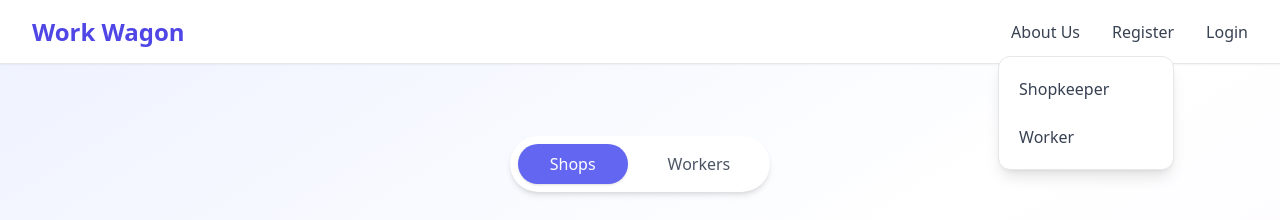
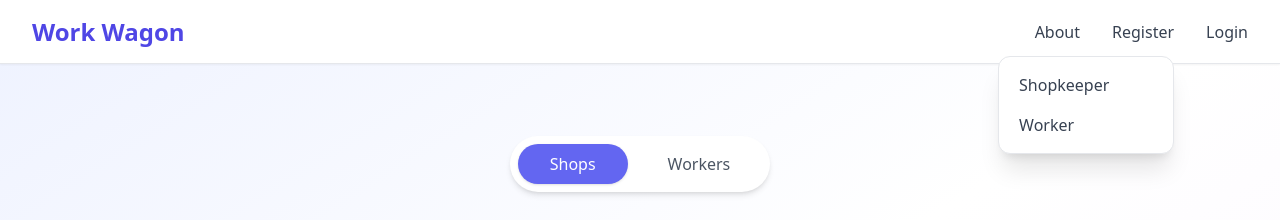
Before and after one commit to Yadhidya/Work-Wagon, a React (Vite) app in the folder frontend/: page / in a window 1280 px wide. Both pictures are taken after a click on the button "Register". Shown: the top 220 px of the page. Built offline with nearby package versions, Linux system fonts and the light colour scheme; no server answers.

Commit message:
updated frontend UI

```diff
--- a/frontend/src/components/header.jsx
+++ b/frontend/src/components/header.jsx
@@ -11,41 +11,61 @@ const Header = () => {
   const loginRef = useRef(null);
   const registerRef = useRef(null);
   const userRef = useRef(null);
+
   const navigate = useNavigate();
 
   useEffect(() => {
+
     const shop = localStorage.getItem("shop");
     const worker = localStorage.getItem("worker");
 
     if (shop) {
-      setUser({ type: "shop" });
+      const parsed = JSON.parse(shop);
+      setUser({
+        type: "shop",
+        name: parsed.shop_name
+      });
     }
 
     if (worker) {
-      setUser({ type: "worker" });
+      const parsed = JSON.parse(worker);
+      setUser({
+        type: "worker",
+        name: parsed.worker_name
+      });
     }
+
   }, []);
 
   useEffect(() => {
+
     const handleClickOutside = (event) => {
+
       if (loginRef.current && !loginRef.current.contains(event.target)) {
         setShowLogin(false);
       }
+
       if (registerRef.current && !registerRef.current.contains(event.target)) {
         setShowRegister(false);
       }
+
       if (userRef.current && !userRef.current.contains(event.target)) {
         setShowUserMenu(false);
       }
+
     };
 
     document.addEventListener("mousedown", handleClickOutside);
+
     return () => {
       document.removeEventListener("mousedown", handleClickOutside);
     };
+
   }, []);
 
   const handleLogout = async () => {
+
+    try {
 
       if (user?.type === "shop") {
         await fetch("http://localhost:8080/shop/logout", {
@@ -63,21 +83,36 @@ const Header = () => {
 
       localStorage.removeItem("shop");
       localStorage.removeItem("worker");
+
       setUser(null);
+
       navigate("/");
+
+    } catch (error) {
+      console.error(error);
+    }
+
   };
 
+  const avatarLetter = user?.name ? user.name.charAt(0).toUpperCase() : "U";
+
   return (
-    <div className="h-16 w-full bg-white border-b border-gray-200 flex justify-between items-center px-8 shadow-sm relative">
+    <header className="h-16 w-full bg-white border-b border-gray-200 flex justify-between items-center px-8 shadow-sm sticky top-0 z-50">
 
-      <Link to="/" className="text-2xl font-bold text-indigo-600">
+      <Link
+        to="/"
+        className="text-2xl font-bold text-indigo-600 hover:text-indigo-700 transition"
+      >
         Work Wagon
       </Link>
 
-      <div className="flex items-center gap-8 relative text-gray-700 font-medium">
+      <div className="flex items-center gap-8 text-gray-700 font-medium">
 
-        <Link to="/about" className="cursor-pointer hover:text-indigo-600 transition">
-          About Us
+        <Link
+          to="/about"
+          className="hover:text-indigo-600 transition"
+        >
+          About
         </Link>
 
         {!user && (
@@ -94,13 +129,22 @@ const Header = () => {
               </button>
 
               {showRegister && (
-                <div className="absolute right-0 mt-3 w-44 bg-white rounded-xl shadow-lg flex flex-col p-3 gap-2 border border-gray-200">
-                  <Link to="/shop_register" className="hover:bg-indigo-50 p-2 rounded-lg">
+                <div className="absolute right-0 mt-3 w-44 bg-white rounded-xl shadow-xl flex flex-col p-2 border border-gray-200 animate-fadeIn">
+
+                  <Link
+                    to="/shop_register"
+                    className="hover:bg-indigo-50 px-3 py-2 rounded-lg"
+                  >
                     Shopkeeper
                   </Link>
-                  <Link to="/worker_register" className="hover:bg-indigo-50 p-2 rounded-lg">
+
+                  <Link
+                    to="/worker_register"
+                    className="hover:bg-indigo-50 px-3 py-2 rounded-lg"
+                  >
                     Worker
                   </Link>
+
                 </div>
               )}
             </div>
@@ -117,13 +161,22 @@ const Header = () => {
               </button>
 
               {showLogin && (
-                <div className="absolute right-0 mt-3 w-44 bg-white rounded-xl shadow-lg flex flex-col p-3 gap-2 border border-gray-200">
-                  <Link to="/shop_login" className="hover:bg-indigo-50 p-2 rounded-lg">
+                <div className="absolute right-0 mt-3 w-44 bg-white rounded-xl shadow-xl flex flex-col p-2 border border-gray-200 animate-fadeIn">
+
+                  <Link
+                    to="/shop_login"
+                    className="hover:bg-indigo-50 px-3 py-2 rounded-lg"
+                  >
                     Shopkeeper
                   </Link>
-                  <Link to="/worker_login" className="hover:bg-indigo-50 p-2 rounded-lg">
+
+                  <Link
+                    to="/worker_login"
+                    className="hover:bg-indigo-50 px-3 py-2 rounded-lg"
+                  >
                     Worker
                   </Link>
+
                 </div>
               )}
             </div>
@@ -132,35 +185,39 @@ const Header = () => {
 
         {user && (
           <div className="relative" ref={userRef}>
+
             <button
               onClick={() => setShowUserMenu(!showUserMenu)}
-              className="w-10 h-10 rounded-full bg-indigo-500 text-white flex items-center justify-center font-semibold hover:bg-indigo-600 transition"
+              className="w-10 h-10 rounded-full bg-indigo-500 text-white flex items-center justify-center font-semibold hover:bg-indigo-600 transition shadow-md"
             >
-              U
+              {avatarLetter}
             </button>
 
             {showUserMenu && (
-              <div className="absolute right-0 mt-3 w-40 bg-white rounded-xl shadow-lg flex flex-col p-3 gap-2 border border-gray-200">
+              <div className="absolute right-0 mt-3 w-40 bg-white rounded-xl shadow-xl flex flex-col p-2 border border-gray-200 animate-fadeIn">
+
                 <Link
                   to="/profile"
-                  className="hover:bg-indigo-50 p-2 rounded-lg"
+                  className="hover:bg-indigo-50 px-3 py-2 rounded-lg"
                 >
                   Profile
                 </Link>
 
                 <button
                   onClick={handleLogout}
-                  className="text-left hover:bg-red-50 text-red-500 p-2 rounded-lg"
+                  className="text-left hover:bg-red-50 text-red-500 px-3 py-2 rounded-lg"
                 >
                   Logout
                 </button>
-              </div>
-            )}
+
               </div>
             )}
 
           </div>
+        )}
+
       </div>
+    </header>
   );
 };
 
```
Lines whose indentation alone changed are shown as unchanged.
